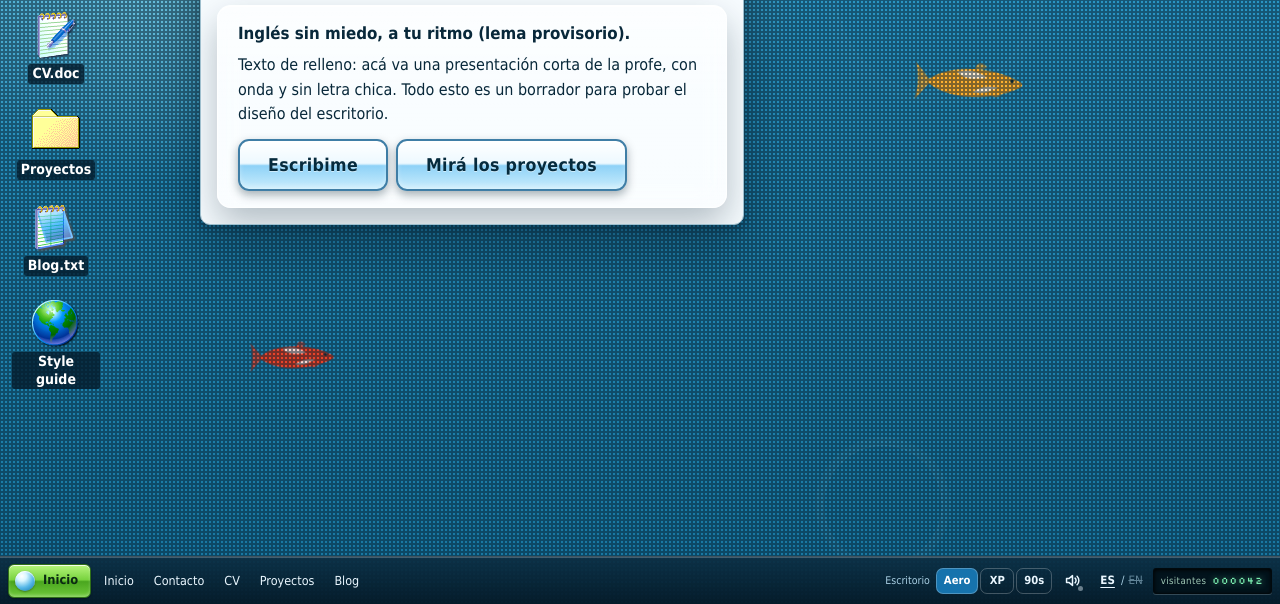
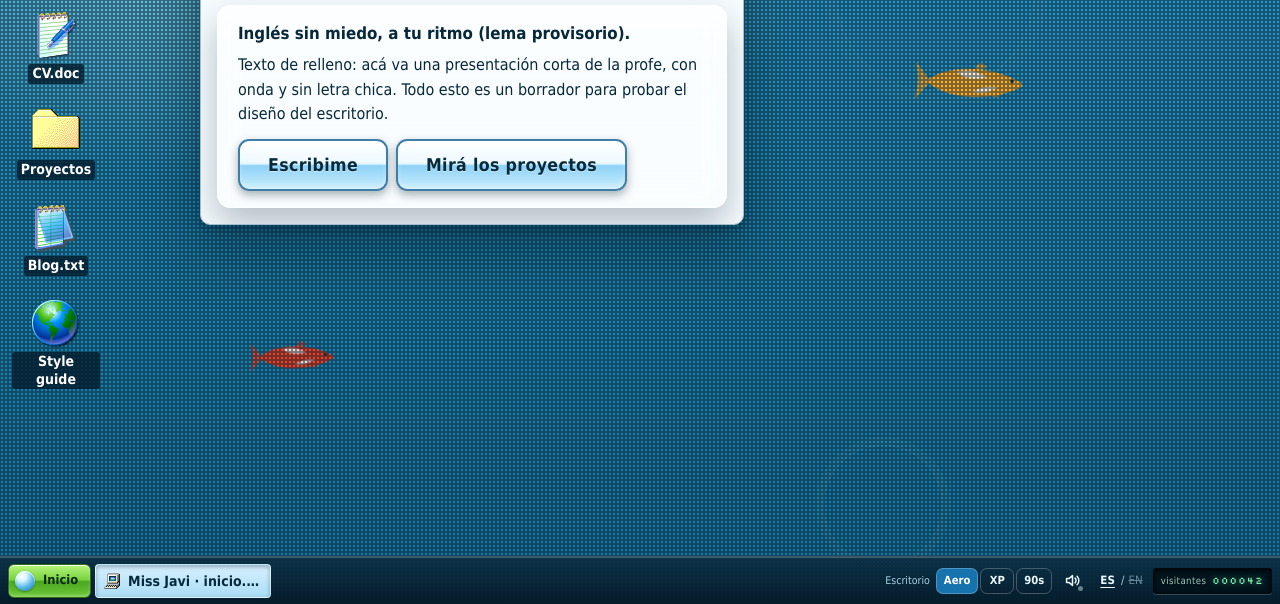
Before and after one commit to Vicenthresh/teacher-landing, an Astro site: page / in a window 1280 px wide. Shown: the part 196-800 px from the top of the page. Built offline with nearby package versions, Linux system fonts and the light colour scheme; Astro itself is replaced by a stand-in of ours.

Commit message:
teacher-landing: give every open window a taskbar button
T2 of SESSION.md. The taskbar strip lists open windows with their
16px atlas icon and title, presses the active one, minimises and
restores from the strip, and keeps the nav anchors for callers that
pass no tasks prop, so the styleguide demos are byte-identical.

Hub: [[Teacher Landing]]
Agent: opencode
Model: claude-sonnet-5-5

```diff
--- a/src/components/Taskbar.astro
+++ b/src/components/Taskbar.astro
@@ -57,7 +57,15 @@ const link = (item: { label: string; href: string }) => ({
     }
   </nav>
 
-  {tasks && <div class="taskbar__tasks" data-tasks role="group" aria-label={site.taskbar.tasksLabel} />}
+  {tasks && (
+    <div
+      class="taskbar__tasks"
+      data-tasks
+      role="group"
+      aria-label={site.taskbar.tasksLabel}
+      data-label-min={site.taskbar.taskMinimized}
+    />
+  )}
 
   <div class="taskbar__tray">
     <slot name="tray" />
--- a/src/data/site.es.json
+++ b/src/data/site.es.json
@@ -5,6 +5,7 @@
     "start": "Inicio",
     "navLabel": "Secciones del sitio",
     "tasksLabel": "Ventanas abiertas",
+    "taskMinimized": "minimizada",
     "nav": [
       {
         "label": "Inicio",
--- a/src/scripts/desktop.js
+++ b/src/scripts/desktop.js
@@ -177,7 +177,10 @@ document.addEventListener('pointercancel', endDrag);
 const desk = document.querySelector('[data-desk]');
 const deskWins = desk ? $$('.window[data-app]', desk) : [];
 const deskWin = (app) => deskWins.find((win) => win.dataset.app === app);
-const deskOpen = () => deskWins.filter((win) => !win.hidden);
+const deskOpen = () => deskWins.filter((win) => !win.hidden); /* on screen */
+const isMin = (win) => win.hidden && win.classList.contains('is-min');
+const deskLive = () => deskWins.filter((win) => !win.hidden || isMin(win)); /* open: shown or minimised */
+const tasks = desk && document.querySelector('[data-tasks]');
 /* phone mode has no default window: the icon grid is the resting state */
 const wideDesk = window.matchMedia('(min-width: 48rem) and (min-height: 32rem)');
 let zTop = 2; /* base.css gives desk windows z-index 2 */
@@ -190,14 +193,70 @@ function setShown(win, on) {
 function activate(win) {
   for (const w of deskWins) w.classList.toggle('is-active', w === win);
   win.style.zIndex = String(++zTop);
+  syncTasks();
+}
+
+/* taskbar: one button per open window (minimised ones too), in the order they
+   were opened. Active = pressed. The nav anchors it replaces are hidden by CSS. */
+function syncTasks() {
+  if (!tasks) return;
+  for (const win of deskWins) {
+    const live = !win.hidden || isMin(win);
+    let btn = win._task;
+    if (!live) {
+      btn?.remove();
+      win._task = null;
+      continue;
+    }
+    if (!btn) {
+      btn = win._task = document.createElement('button');
+      btn.type = 'button';
+      btn.className = 'task';
+      btn.dataset.task = win.dataset.app;
+      const i = win.querySelector('.window__icon--atlas')?.style.getPropertyValue('--i');
+      if (i) {
+        const icon = document.createElement('span');
+        icon.className = 'task__icon';
+        icon.style.setProperty('--i', i);
+        icon.setAttribute('aria-hidden', 'true');
+        btn.append(icon);
+      }
+      const label = document.createElement('span');
+      label.className = 'task__label';
+      label.textContent = win.querySelector('.window__title')?.textContent.trim() ?? win.dataset.app;
+      btn.append(label);
+      tasks.append(btn);
+    }
+    btn.setAttribute('aria-pressed', String(!win.hidden && win.classList.contains('is-active')));
+    btn.title = isMin(win) ? `${btn.textContent} (${tasks.dataset.labelMin})` : '';
+  }
+}
+
+/* minimise into the taskbar: the window hides but stays open (is-min), and
+   keeps its cascade slot and position for the restore */
+function minimizeWindow(app) {
+  const win = deskWin(app);
+  if (!win || win.hidden) return;
+  setShown(win, false);
+  win.classList.add('is-min');
+  win.classList.remove('is-active');
+  /* the hash would still name this window: a later #app link must reopen it */
+  if (location.hash === `#${app}`) history.replaceState(null, '', location.pathname + location.search);
+  const top = deskOpen().sort((a, b) => a.style.zIndex - b.style.zIndex).pop();
+  if (top) activate(top);
+  else syncTasks();
 }
 
 function openWindow(app, { focus = true, sync = true } = {}) {
   const win = deskWin(app);
   if (!win) return;
-  if (win.hidden) {
+  if (isMin(win)) {
+    /* restore: same slot, same place */
+    win.classList.remove('is-min');
+    setShown(win, true);
+  } else if (win.hidden) {
     /* cascade: the first free step, so closing one never stacks two on a spot */
-    const used = deskOpen().map((w) => w._n);
+    const used = deskLive().map((w) => w._n);
     let n = 0;
     while (used.includes(n)) n++;
     win._n = n % 8;
@@ -213,13 +272,14 @@ function openWindow(app, { focus = true, sync = true } = {}) {
 
 function closeWindow(app) {
   const win = deskWin(app);
-  if (!win || win.hidden) return;
+  if (!win || (win.hidden && !isMin(win))) return;
   setShown(win, false);
   win.classList.remove('is-active', 'is-min', 'is-max');
   for (const btn of $$('[aria-pressed]', win)) btn.setAttribute('aria-pressed', 'false');
   if (location.hash === `#${app}`) history.replaceState(null, '', location.pathname + location.search);
   const top = deskOpen().sort((a, b) => a.style.zIndex - b.style.zIndex).pop();
   if (top) activate(top);
+  else syncTasks();
   desk.querySelector(`[data-desk-icon="${app}"]`)?.focus({ preventScroll: true });
 }
 
@@ -335,6 +395,13 @@ if (desk) {
   });
 
   initIcons();
+  tasks?.addEventListener('click', (event) => {
+    const btn = event.target.closest('[data-task]');
+    const win = btn && deskWin(btn.dataset.task);
+    if (!win) return;
+    if (!win.hidden && win.classList.contains('is-active')) minimizeWindow(win.dataset.app);
+    else openWindow(win.dataset.app); /* restores a minimised one; focuses either way */
+  });
 }
 
 document.addEventListener('click', (event) => {
@@ -372,6 +439,13 @@ document.addEventListener('click', (event) => {
     /* a desk window closes here, before the legacy [data-windows] path */
     if (action === 'close' && win.closest('[data-desk]')) {
       closeWindow(win.dataset.app);
+      return;
+    }
+
+    /* a desk window minimises into the taskbar; the focus follows to its button */
+    if (action === 'min' && win.closest('[data-desk]')) {
+      minimizeWindow(win.dataset.app);
+      win._task?.focus({ preventScroll: true });
       return;
     }
 
--- a/src/styles/base.css
+++ b/src/styles/base.css
@@ -2708,8 +2708,60 @@ a.winbtn {
   display: flex;
   flex: 1 1 auto;
   align-items: center;
-  gap: 2px;
+  gap: 4px;
   min-width: 0;
+  overflow: hidden;
+}
+
+/* JS on: the strip of window buttons replaces the section anchors in the bar
+   (the start menu keeps them). Without JS the strip stays empty. */
+.has-desk .taskbar__nav {
+  display: none;
+}
+
+.task {
+  display: flex;
+  flex: 0 1 11rem;
+  align-items: center;
+  gap: var(--space-2);
+  min-width: 0;
+  min-height: 34px;
+  padding: 0 10px 0 8px;
+  font: 700 var(--fs-sm) / 1 var(--font-ui);
+  color: var(--task-ink);
+  background: var(--task-bg);
+  border: 1px solid var(--tray-edge);
+  border-radius: 4px;
+  cursor: var(--cursor-hand), pointer;
+}
+
+.task:hover {
+  filter: brightness(1.08);
+}
+
+.task[aria-pressed='true'] {
+  color: var(--task-ink-on);
+  background: var(--task-bg-on);
+  box-shadow: inset 0 2px 4px color-mix(in srgb, currentColor 35%, transparent);
+}
+
+/* the same 16 px atlas row as the title bar icon */
+.task__icon {
+  flex: none;
+  width: 16px;
+  height: 16px;
+  background-image: var(--icon-atlas);
+  background-repeat: no-repeat;
+  background-position: calc(var(--i) * -48px) -48px;
+  image-rendering: pixelated;
+}
+
+.task__label {
+  min-width: 0;
+  overflow: hidden;
+  text-align: left;
+  text-overflow: ellipsis;
+  white-space: nowrap;
 }
 
 /* --- no-JS: which window shows (Hero is the last window) --- */
```
Also changed, not shown: SESSION.md (+1 -1 lines).
